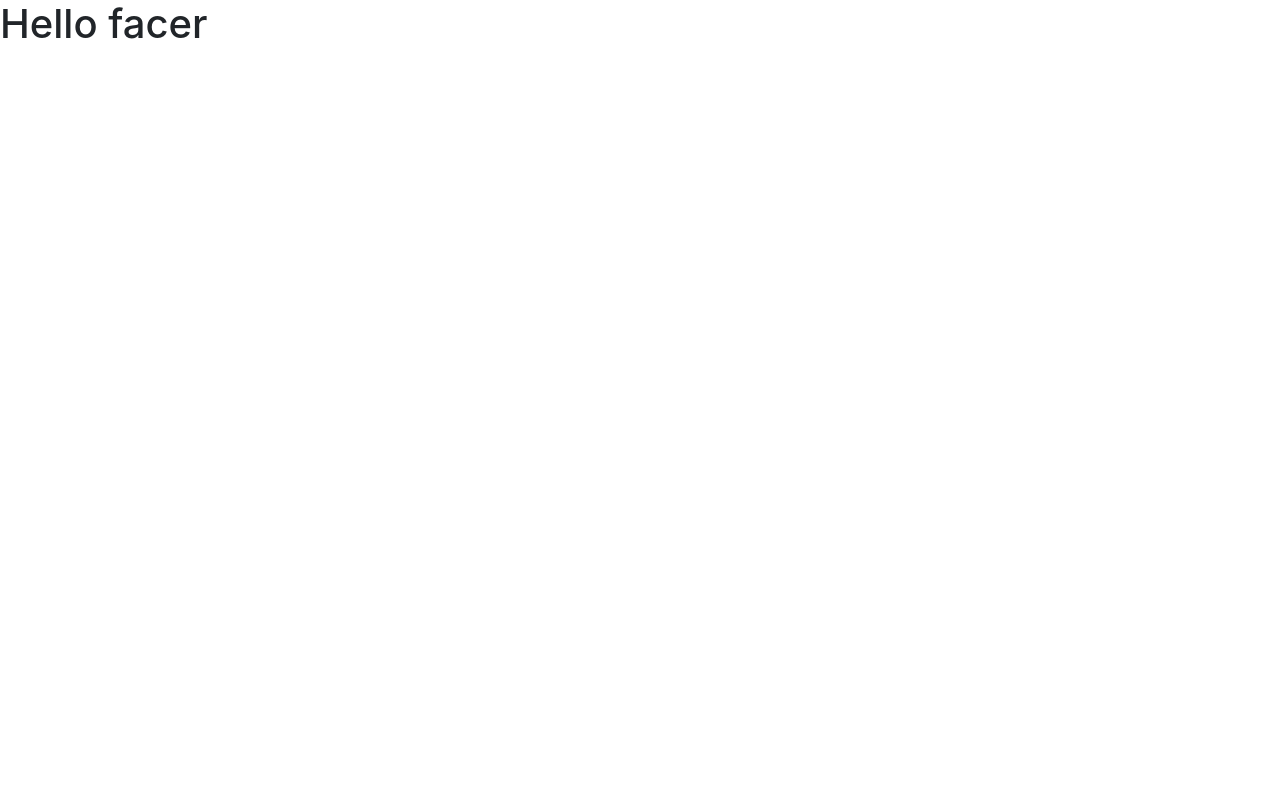
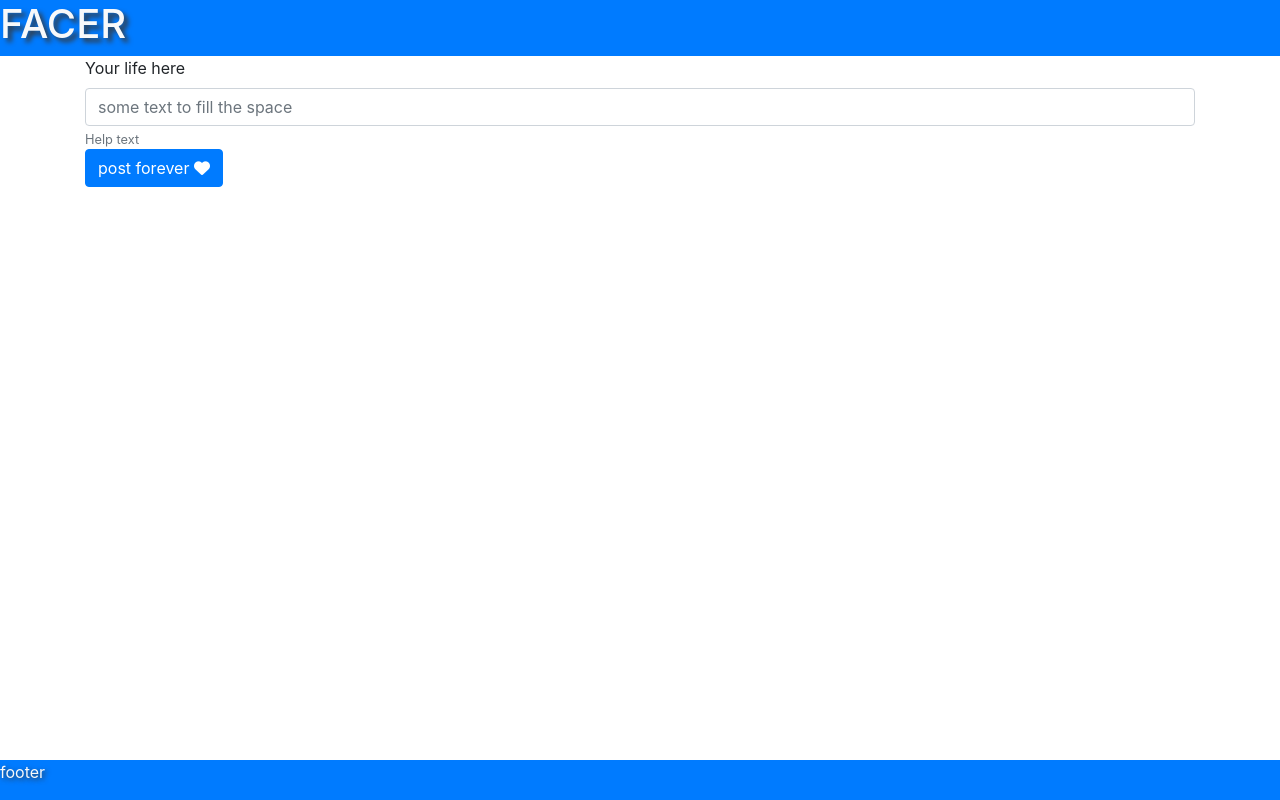
Before and after one commit to LawrenceHaney/facer, a plain HTML site: page index.html in a window 1280 px wide. Drawn offline with nearby package versions, Linux system fonts and the light colour scheme.

Commit message:
initial mock done

```diff
--- a/assets/style.css
+++ b/assets/style.css
@@ -3,3 +3,7 @@ body { min-height: 100vh; display: flex; flex-direction: column; }
 header{ }
 main{flex-grow: 1;}
 footer{ }
+
+.text-shadow{
+  text-shadow: .1em .1em 5px var(--dark);
+}
--- a/index.html
+++ b/index.html
@@ -7,13 +7,29 @@
     <meta http-equiv="X-UA-Compatible" content="ie=edge">
     <link rel="stylesheet" href="assets/style.css">
     <link rel="stylesheet"href="https://stackpath.bootstrapcdn.com/bootstrap/4.5.2/css/bootstrap.min.css">
+    <script src="https://kit.fontawesome.com/70a305de4c.js" crossorigin="anonymous"></script>
     <title>facer</title>
 </head>
 
 <body>
 
-    <h1>Hello facer</h1>
+<header class="fluid-container bg-primary"> <h1 class="text-light text-shadow">FACER</h1></header>
 
+<main class="container bg-seconday">
+    <section>
+        <div class="form-group">
+          <label for="">Your life here</label>
+          <input type="text" class="form-control" name="" id="blog" aria-describedby="helpId" placeholder="some text to fill the space">
+          <small id="helpId" class="form-text text-muted">Help text</small>
+          <button type="submit" class="btn btn-primary">post forever <i class="fa fa-heart" aria-hidden="true"></i></button>
+        </div>
+    </section>
+    <section>
+        <div id="posts" class="row"></div>
+        <!-- body -->
+    </section>
+</main>
+<footer class="bg-primary text-light text-shadow fluid-container"><p>footer</p></footer>
 
     <script src="app/main.js" type="module"></script>
     <script src='https://code.jquery.com/jquery-3.2.1.slim.min.js' integrity='sha384-KJ3o2DKtIkvYIK3UENzmM7KCkRr/rE9/Qpg6aAZGJwFDMVNA/GpGFF93hXpG5KkN' crossorigin='anonymous'></script> <script src='https://cdnjs.cloudflare.com/ajax/libs/popper.js/1.12.9/umd/popper.min.js' integrity='sha384-ApNbgh9B+Y1QKtv3Rn7W3mgPxhU9K/ScQsAP7hUibX39j7fakFPskvXusvfa0b4Q' crossorigin='anonymous'></script> <script src='https://maxcdn.bootstrapcdn.com/bootstrap/4.0.0/js/bootstrap.min.js' integrity='sha384-JZR6Spejh4U02d8jOt6vLEHfe/JQGiRRSQQxSfFWpi1MquVdAyjUar5+76PVCmYl' crossorigin='anonymous'></script>
```
